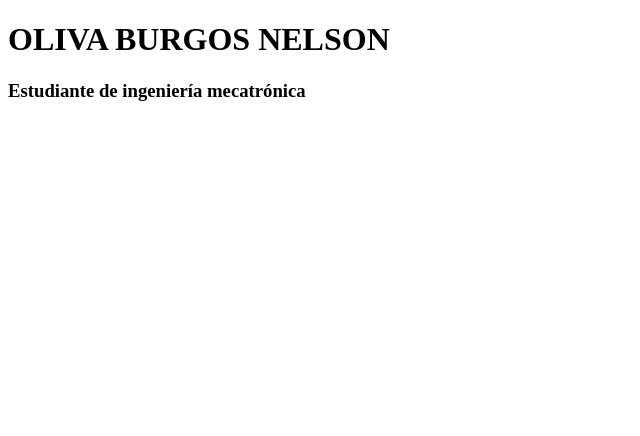
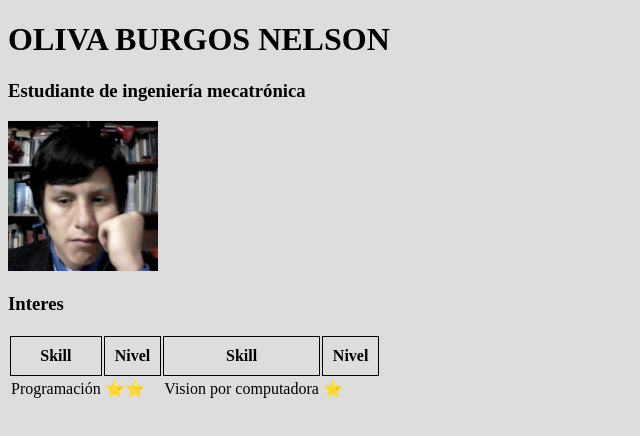
Before and after one commit to NelsonOB/Portafolio1, a plain HTML site: page index.html in a window 1280 px wide. Shown: the whole page, without its empty margins (0-640 px from the left). Drawn offline with Linux system fonts and the light colour scheme.

Commit message:
1er cambio a la página

```diff
--- a/index.html
+++ b/index.html
@@ -9,5 +9,56 @@
 <body>
     <h1>OLIVA BURGOS NELSON</h1>
     <h3>Estudiante de ingeniería mecatrónica</h3>
+    <img src="./src/images/FotoTemp.jpg" alt="">
+
+    <style>
+        table,
+        body {
+          background-color: #ddd;
+        }
+
+        th {
+          border: solid 1px black;
+        }
+
+        th {
+          padding: 10px;
+        }
+
+        figure {
+          width: 150px;
+          height: 150px;
+          border-radius: 75px;
+          overflow: hidden;
+        }
+
+        img {
+          width: 150px;
+        }
+      </style>
+
+    <h3>Interes</h3>
+    <table>
+        <thead>
+          <th>Skill</th>
+          <th>Nivel</th>
+          <th>Skill</th>
+          <th>Nivel</th>
+        </thead>
+        <tbody>
+          <tr>
+            <td>Programación</td>
+            <td>⭐⭐</td>
+            <td>Vision por computadora</td>
+            <td>⭐</td>
+          </tr>
+          <tr>
+            <td></td>
+            <td></td>
+            <td></td>
+            <td></td>
+          </tr>
+        </tbody>
+      </table>
 </body>
 </html>
```
Also changed, not shown: src/images/FotoTemp.jpg (added), src/images/Mecatrónica.jpg (added).
